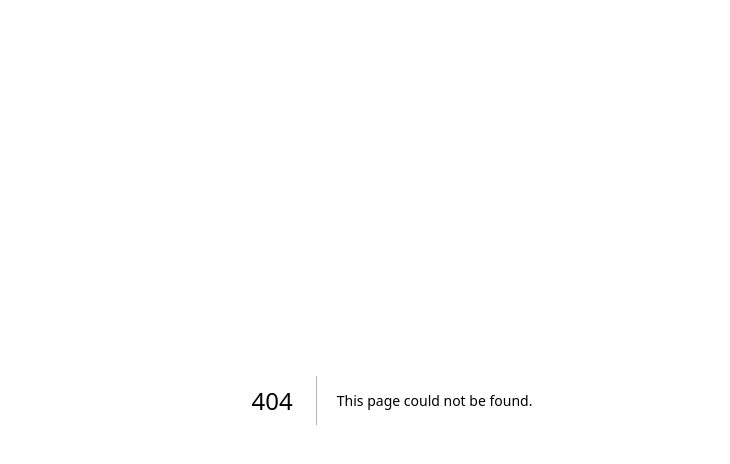
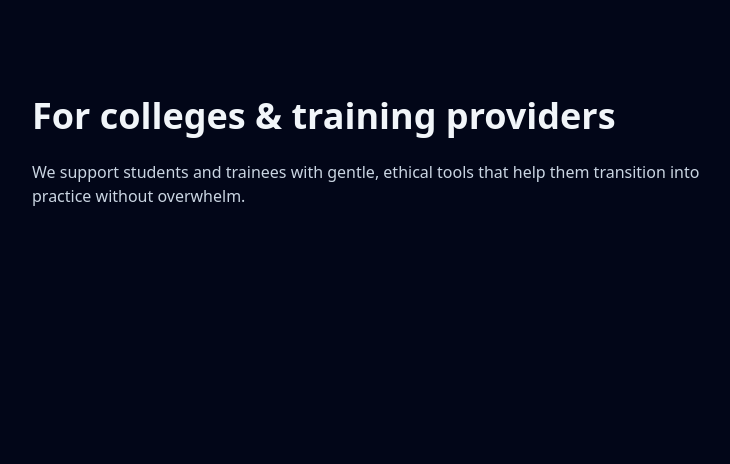
Before and after one commit to Hypnohippy/root-health-ops-dashboard1, a Next.js app: page /colleges in a window 1280 px wide. Before the commit this address had no page. Shown: the top 464 px of the page, without its empty margins (248-978 px from the left). Built offline with nearby package versions, Linux system fonts and the light colour scheme.

Commit message:
Create CollegesPage component for marketing

```diff
--- /dev/null
+++ b/app/(marketing)/colleges/page.tsx
@@ -0,0 +1,14 @@
+export default function CollegesPage() {
+  return (
+    <main className="min-h-screen bg-slate-950 text-slate-100">
+      <section className="mx-auto max-w-3xl px-6 py-24 space-y-6">
+        <h1 className="text-4xl font-semibold">For colleges & training providers</h1>
+
+        <p className="text-slate-300">
+          We support students and trainees with gentle, ethical tools
+          that help them transition into practice without overwhelm.
+        </p>
+      </section>
+    </main>
+  );
+}
```
